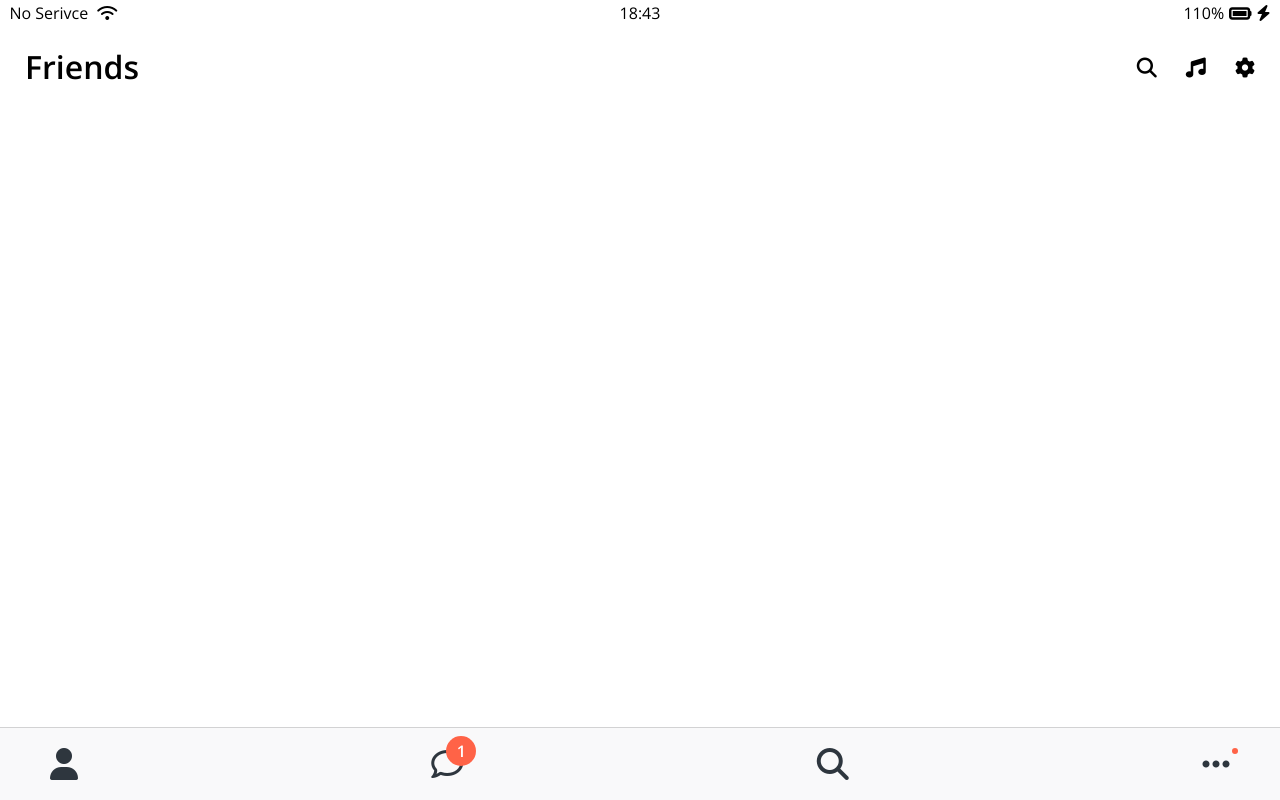
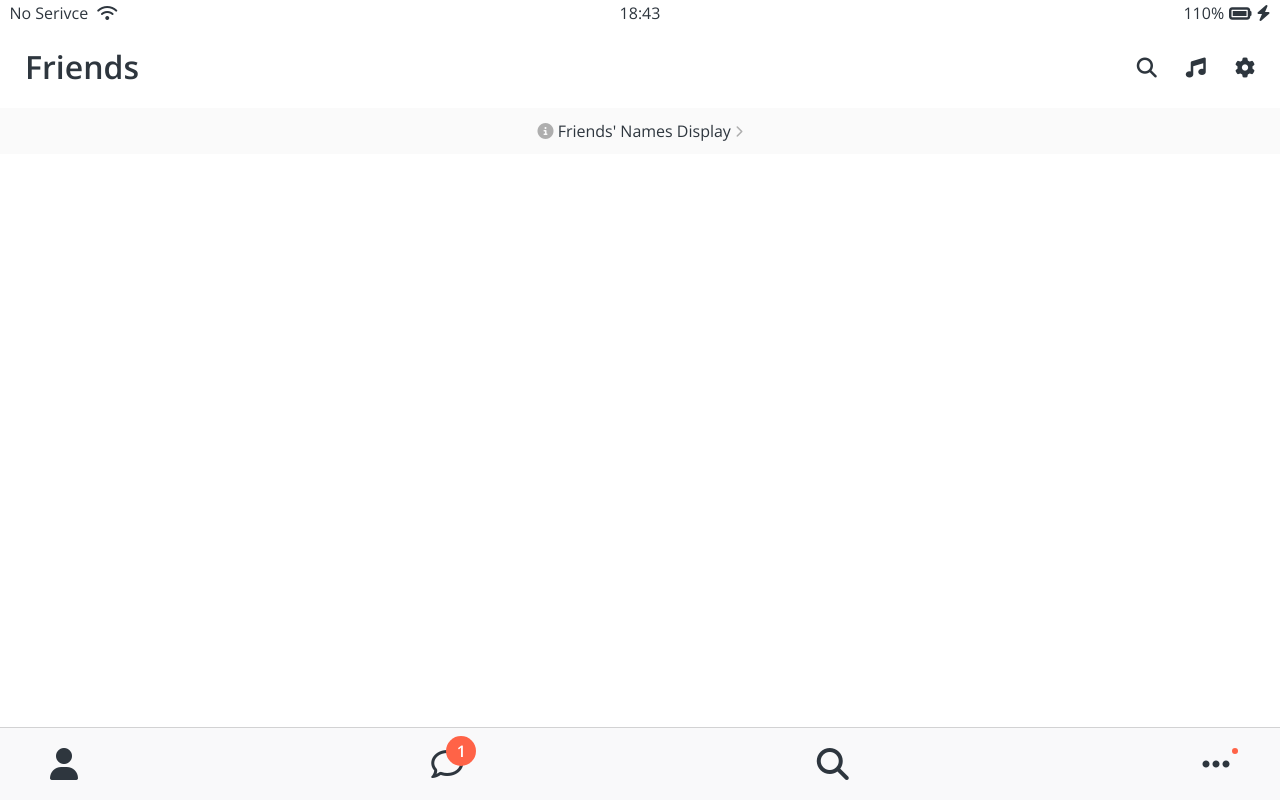
Before and after one commit to AgnesPark/kokoa-clone-2020, a plain HTML site: page friends.html in a window 1280 px wide. Drawn offline with nearby package versions, Linux system fonts and the light colour scheme.

Commit message:
15.Friends Screen part One

```diff
--- /dev/null
+++ b/css/screens/friends.css
@@ -0,0 +1,11 @@
+#friends-display-link {
+  text-align: center;
+  display: block;
+  background-color: #fafafa;
+  padding: 15px 0px;
+  font-size: 16px;
+}
+
+#friends-display-link i {
+  color: rgba(0, 0, 0, 0.3);
+}
--- a/css/styles.css
+++ b/css/styles.css
@@ -9,7 +9,9 @@
 
 /* Screens */
 @import "screens/login.css";
+@import "screens/friends.css";
 
 body {
+  color: #2e363e;
   font-family: "Open Sans", sans-serif;
 }
--- a/friends.html
+++ b/friends.html
@@ -32,6 +32,11 @@
       </div>
     </header>
 
+    <a id="friends-display-link"
+      ><i class="fas fa-info-circle"></i> Friends' Names Display
+      <i class="fas fa-chevron-right fa-xs"></i
+    ></a>
+
     <nav class="nav">
       <ul class="nav__list">
         <li class="nav__btn">
```
